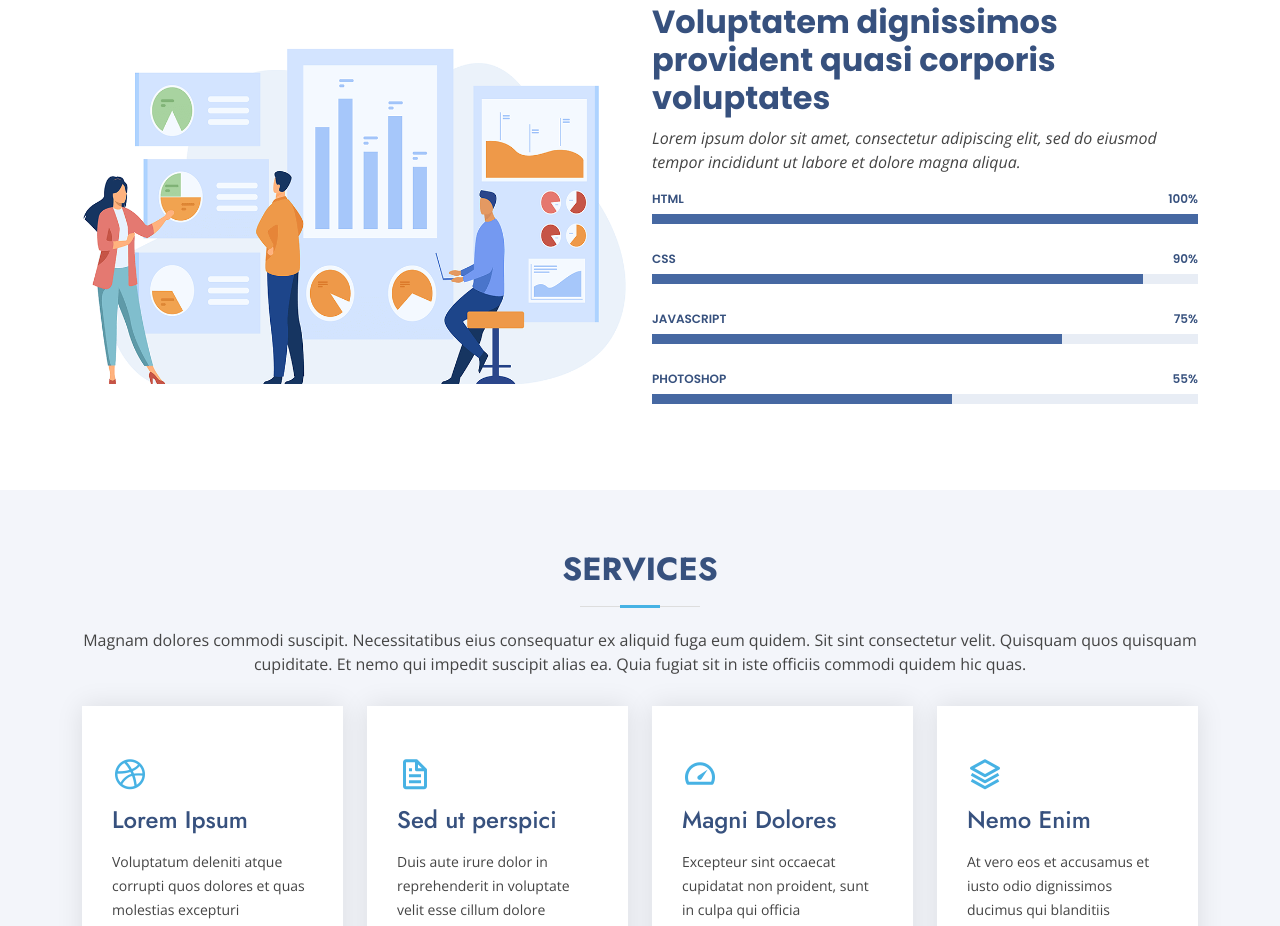
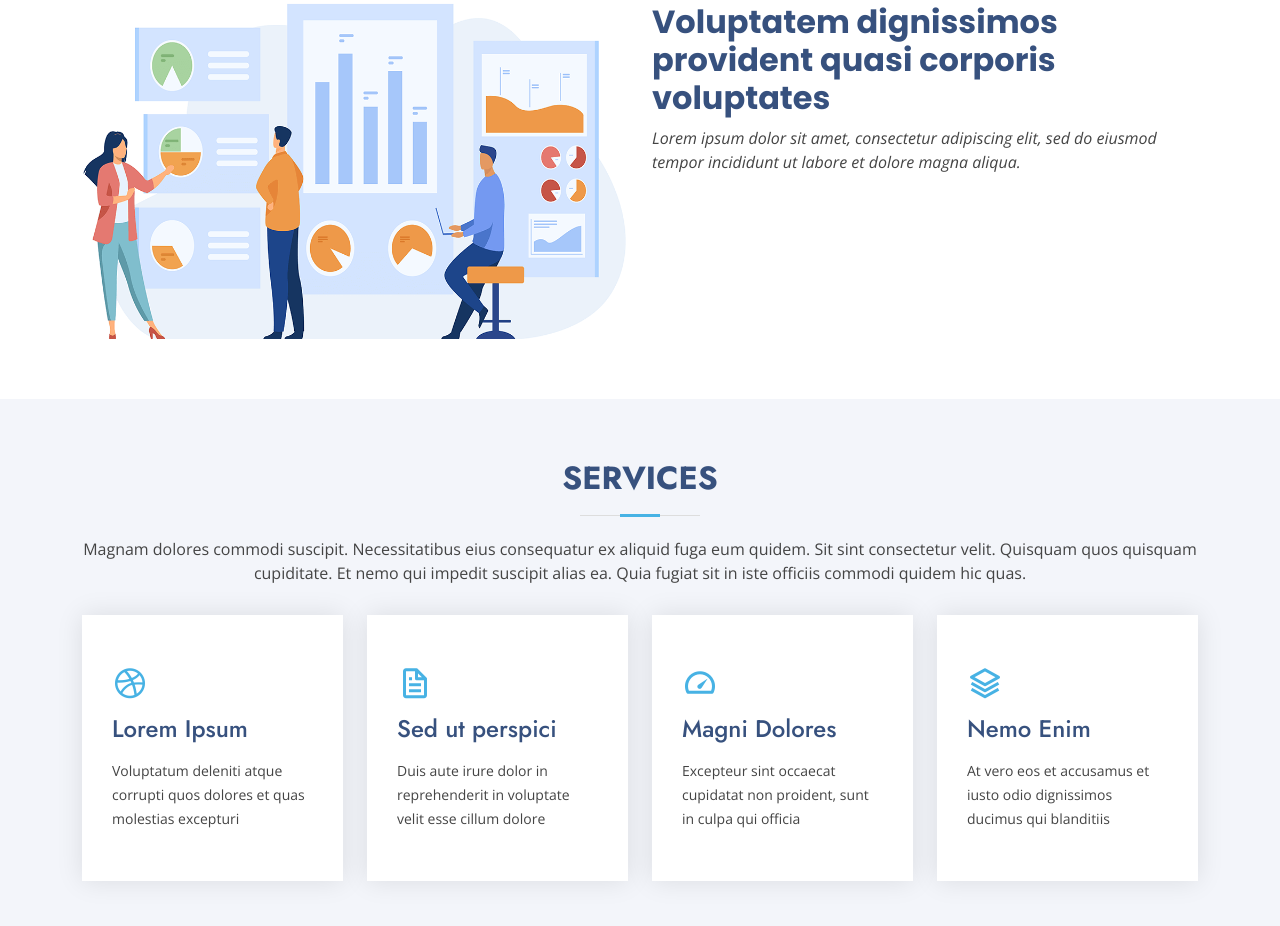
Before and after one commit to jasadigitalmarketingg/jasadigitalmarketingg.github.io, a plain HTML site: page index.html in a window 1280 px wide. Shown: the part 2103-3029 px from the top of the page. Drawn offline with nearby package versions, Linux system fonts and the light colour scheme.

Commit message:
Update index.html

```diff
--- a/index.html
+++ b/index.html
@@ -244,36 +244,6 @@
               Lorem ipsum dolor sit amet, consectetur adipiscing elit, sed do eiusmod tempor incididunt ut labore et dolore
               magna aliqua.
             </p>
-
-            <div class="skills-content">
-
-              <div class="progress">
-                <span class="skill">HTML <i class="val">100%</i></span>
-                <div class="progress-bar-wrap">
-                  <div class="progress-bar" role="progressbar" aria-valuenow="100" aria-valuemin="0" aria-valuemax="100"></div>
-                </div>
-              </div>
-
-              <div class="progress">
-                <span class="skill">CSS <i class="val">90%</i></span>
-                <div class="progress-bar-wrap">
-                  <div class="progress-bar" role="progressbar" aria-valuenow="90" aria-valuemin="0" aria-valuemax="100"></div>
-                </div>
-              </div>
-
-              <div class="progress">
-                <span class="skill">JavaScript <i class="val">75%</i></span>
-                <div class="progress-bar-wrap">
-                  <div class="progress-bar" role="progressbar" aria-valuenow="75" aria-valuemin="0" aria-valuemax="100"></div>
-                </div>
-              </div>
-
-              <div class="progress">
-                <span class="skill">Photoshop <i class="val">55%</i></span>
-                <div class="progress-bar-wrap">
-                  <div class="progress-bar" role="progressbar" aria-valuenow="55" aria-valuemin="0" aria-valuemax="100"></div>
-                </div>
-              </div>
 
             </div>
 
```
